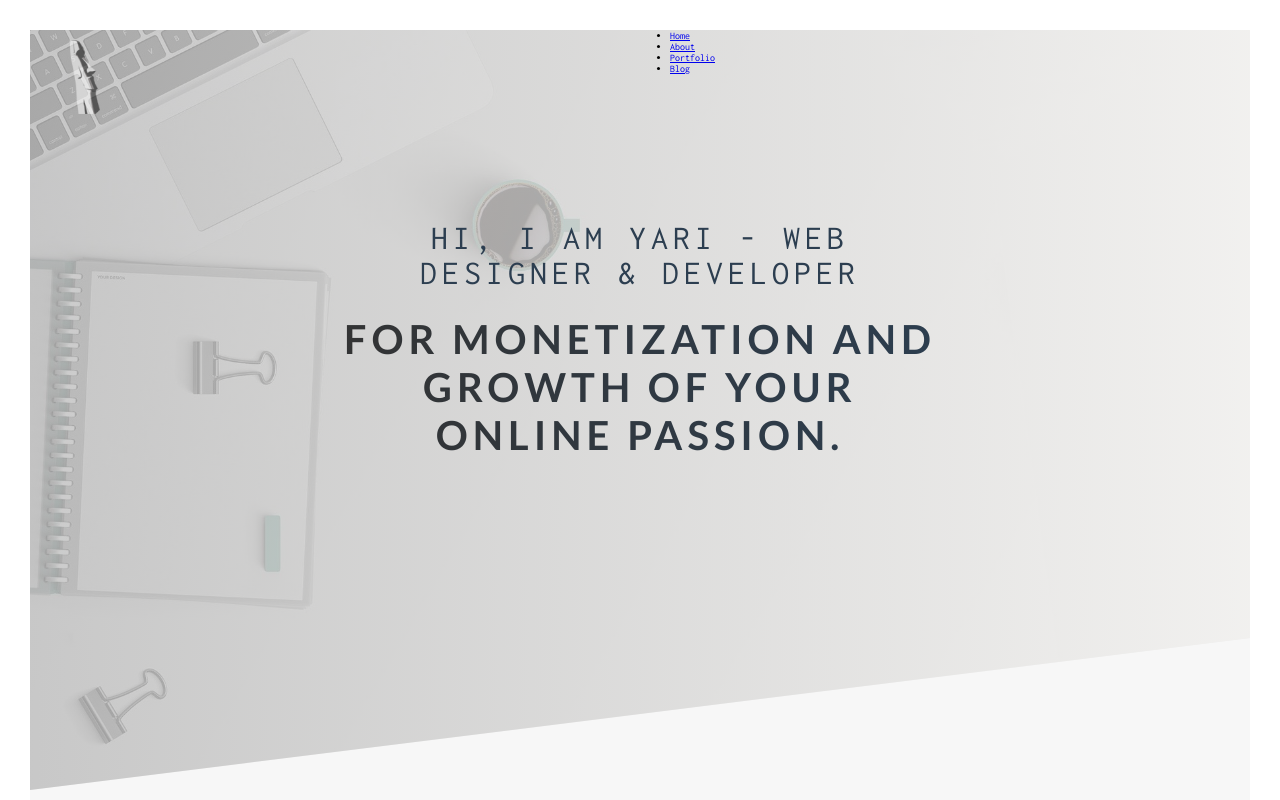
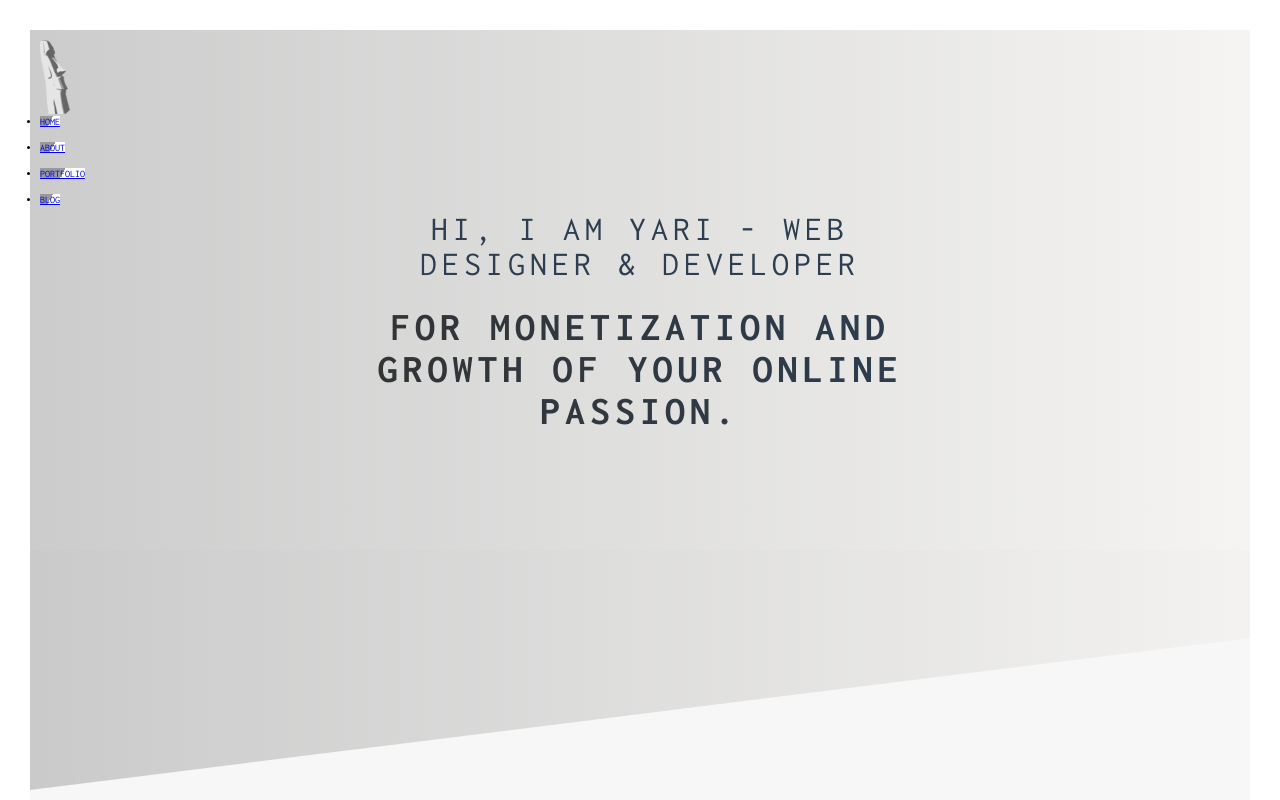
Before and after one commit to Yariandres/personal-site, a Gatsby site: page / in a window 1280 px wide. Shown: the top 800 px of the page. Built offline with nearby package versions, Linux system fonts and the light colour scheme; Gatsby itself is replaced by a stand-in of ours.

Commit message:
styling navigation

```diff
--- a/src/components/info.js
+++ b/src/components/info.js
@@ -14,7 +14,6 @@ const Info = () => (
     </h2>
   </div>
 </section>
-
 );
 
 export default Info;
--- a/src/components/layout.js
+++ b/src/components/layout.js
@@ -9,7 +9,7 @@ import React from "react"
 import PropTypes from "prop-types";
 import { useStaticQuery, graphql } from "gatsby";
 
-import Menu from "./menu";
+import Nav from "./nav";
 import Footer from "./footer";
 
 import "../css/layout.scss";
@@ -28,9 +28,9 @@ const Layout = ({ children }) => {
 
   return (
     <>
-      <Menu/>
-      <main>{children}</main>
-      <Footer/>
+    <Nav />
+    <main>{children}</main>
+    <Footer />
     </>
   )
 }
--- a/src/components/menu.js
+++ /dev/null
@@ -1,39 +0,0 @@
-import React from 'react';
-import { Link } from 'gatsby';
-
-import Logo from "./logo";
-import navStyles from "./menu.module.scss";
-
-const Menu = () => {
-
-  return (
-    <header className="header">
-      <div className="row">
-        <div className="col-1-of-2">
-          <Logo />
-        </div>
-
-        <div className="col-1-of-2">
-          <div className={navStyles.navGroup}>
-            <ul className={navStyles.navList}>
-              <li className="nav__item">
-                <Link className={navStyles.navItem} activeClassName={navStyles.activeNavItem} to="/">Home</Link>
-              </li>
-              <li className="nav__item">
-                <Link className={navStyles.navItem} activeClassName={navStyles.activeNavItem} to="/about">About</Link>
-              </li>
-              <li className="nav__item">
-                <Link className={navStyles.navItem} activeClassName={navStyles.activeNavItem} to="/services">Portfolio</Link>
-              </li>
-              <li className="nav__item">
-                <Link className={navStyles.navItem} activeClassName={navStyles.activeNavItem} to="/blog">Blog</Link>
-              </li>
-            </ul>
-          </div>
-        </div>
-      </div>
-    </header>
-  );
-}
-
-export default Menu;
--- a/src/components/menu.module.scss
+++ b/src/components/menu.module.scss
@@ -2,23 +2,17 @@
 .nav-group {
   margin-top: 1rem;
 }
-
 .nav-list {
-  display: flex;
-  text-align: right;
   list-style-type: none;
 }
-
 .nav-item {
   color: #2c3e50;
   font-size: 1.9rem;
   text-decoration: none;
 }
-
 .nav-item:hover {
   color: rgb(103, 128, 159);
 }
-
 .active-nav-item {
   color: rgb(103, 128, 159);
 }
--- /dev/null
+++ b/src/components/nav.js
@@ -0,0 +1,31 @@
+import React from 'react';
+import { Link } from 'gatsby';
+
+import Logo from "./logo";
+import navStyles from "./menu.module.scss";
+
+const Nav = () => {
+  return (
+    <div className="navigation">
+    <Logo />
+      <nav className={navStyles.navGroup}>
+        <ul className={navStyles.navList}>
+          <li className="nav__item">
+            <Link className={navStyles.navItem} activeClassName={navStyles.activeNavItem} to="/">Home</Link>
+          </li>
+          <li className="nav__item">
+            <Link className={navStyles.navItem} activeClassName={navStyles.activeNavItem} to="/about">About</Link>
+          </li>
+          <li className="nav__item">
+            <Link className={navStyles.navItem} activeClassName={navStyles.activeNavItem} to="/services">Portfolio</Link>
+          </li>
+          <li className="nav__item">
+            <Link className={navStyles.navItem} activeClassName={navStyles.activeNavItem} to="/blog">Blog</Link>
+          </li>
+        </ul>
+      </nav>
+    </div>
+  )
+}
+
+export default Nav;
--- a/src/css/layout.scss
+++ b/src/css/layout.scss
@@ -15,8 +15,12 @@
 @import "components/story";
 @import "components/form";
 
+// LAYOUTS
+
 @import "layout/grid";
+@import "layout/navigation";
 @import "layout/footer";
+
 
 // PAGES
 @import "pages/home";
--- /dev/null
+++ b/src/css/layout/_navigation.scss
@@ -0,0 +1,30 @@
+.navigation {
+  position: fixed;
+  z-index: 1500;
+  top: 3rem;
+  left: 4rem;
+
+
+
+  // list
+  ul {
+
+  }
+
+  // Items
+
+  li {
+    margin-bottom: 1.5rem;
+
+
+    a {
+
+      &:link,
+      &:visited {
+        text-transform: uppercase;
+      background-image: linear-gradient(120deg, $color-grey-dark 0%, $color-grey-dark 50%, $color-white 50%);
+      background-size: 100%;
+      }
+    }
+  }
+}
--- a/src/css/pages/_home.scss
+++ b/src/css/pages/_home.scss
@@ -1,21 +1,22 @@
 // HERO
-.header {
+
+.hero {
   height: 95vh;
+  padding: 1rem 0 0 1rem;
   background-image: linear-gradient(
     to right, rgba(191, 191, 191, 0.800),
-    rgba(242, 241, 239, 0.800)), url(../images/designer.jpg);
+    rgba(242, 241, 239, 0.800));
   background-size: cover;
   background-position: top;
-
   clip-path: polygon(0 0, 100% 0, 100% 80%, 0 100%);
 
   @include respond(phone) {
+    padding: 1rem 0 0 1rem;
     height: 50vh;
     clip-path: polygon(0 0, 100% 0, 100% 90%, 0 100%);
   }
-}
 
-.hero {
+
   &__box--1 {
     color: $primary-color;
     position: absolute;
@@ -55,7 +56,7 @@
   &__heading-primary--sub {
     font-size: 4rem;
     font-weight: 700;
-    font-family: $font-secondary;
+    font-family: $font-primary;
     text-align: center;
     text-transform: uppercase;
     letter-spacing: 0.5rem;
@@ -74,7 +75,6 @@
   }
 }
 
-
 //  ABOUT SECTION
 .about {
   background-color: $color-grey-light;
@@ -86,7 +86,7 @@
     display: block;
     font-size: 6rem;
     font-weight: 700;
-    font-family: $font-secondary;
+    font-family: $font-primary;
     line-height: 5rem;
     text-transform: uppercase;
     background-image: linear-gradient(to right, $tertiary-color, $primary-color);
```
Also changed, not shown: src/pages/index.js (line endings or trailing spaces).
